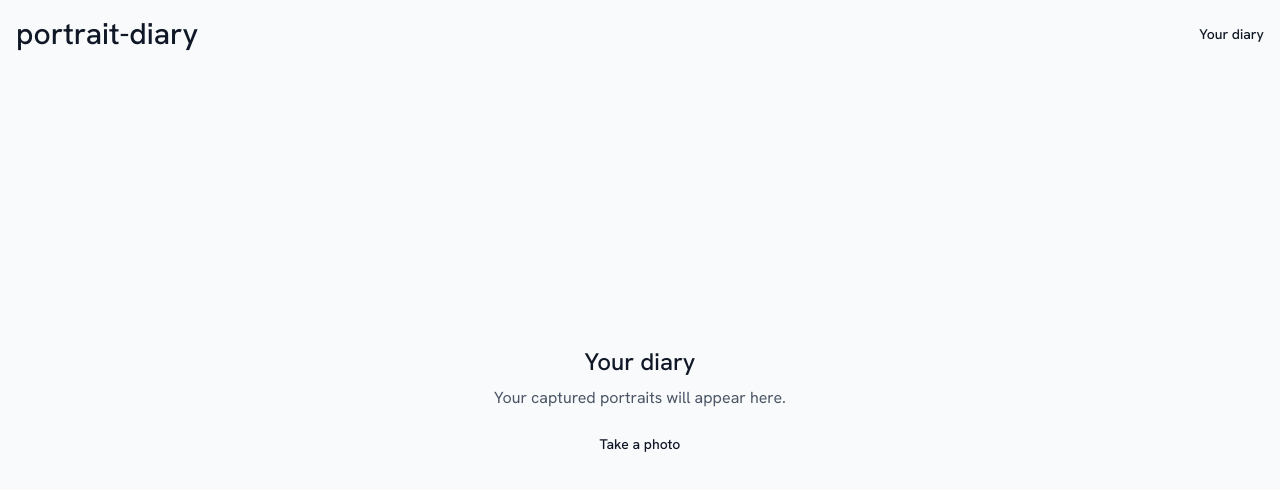
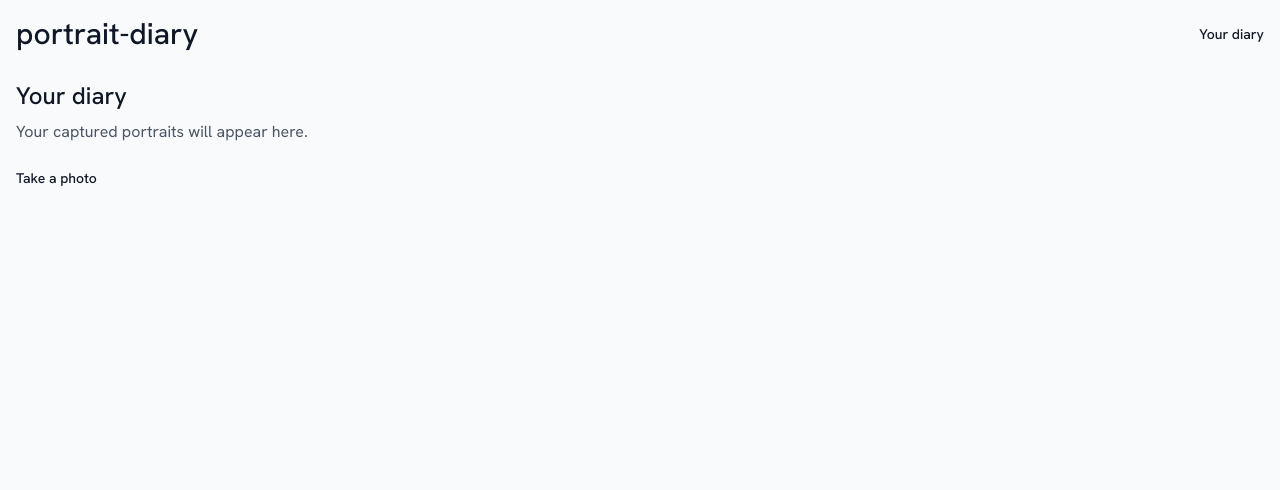
Before and after one commit to boyetade/portrait-diary, a React (Vite) app: page /diary in a window 1280 px wide. Shown: the top 490 px of the page. Built offline with nearby package versions, Linux system fonts and the light colour scheme.

Commit message:
storing photos

```diff
--- a/src/Components/Camera.tsx
+++ b/src/Components/Camera.tsx
@@ -1,5 +1,6 @@
 import { useCallback, useEffect, useRef, useState } from "react";
 import { useNavigate } from "react-router-dom";
+import { addDiaryEntry } from "../lib/diaryStorage";
 
 type CameraPhase = "preview" | "countdown" | "captured";
 
@@ -84,14 +85,6 @@ export default function Camera() {
     };
   }, [attachStream, stopStream]);
 
-  useEffect(() => {
-    return () => {
-      if (photoUrl) {
-        URL.revokeObjectURL(photoUrl);
-      }
-    };
-  }, [photoUrl]);
-
   const capturePhoto = useCallback(() => {
     const video = videoRef.current;
     if (!video) return;
@@ -105,20 +98,11 @@ export default function Camera() {
 
     context.drawImage(video, 0, 0, canvas.width, canvas.height);
 
-    canvas.toBlob(
-      (blob) => {
-        if (!blob) return;
-
-        setPhotoUrl((previous) => {
-          if (previous) URL.revokeObjectURL(previous);
-          return URL.createObjectURL(blob);
-        });
-        setPhase("captured");
-        stopStream();
-      },
-      "image/jpeg",
-      0.92,
-    );
+    const dataUrl = canvas.toDataURL("image/jpeg", 0.92);
+    addDiaryEntry(dataUrl);
+    setPhotoUrl(dataUrl);
+    setPhase("captured");
+    stopStream();
   }, [stopStream]);
 
   const clearCountdownTimer = () => {
--- /dev/null
+++ b/src/lib/diaryStorage.ts
@@ -0,0 +1,35 @@
+export type DiaryEntry = {
+  id: string;
+  createdAt: string;
+  imageDataUrl: string;
+};
+
+const STORAGE_KEY = "portrait-diary-entries";
+
+export function getDiaryEntries(): DiaryEntry[] {
+  try {
+    const raw = localStorage.getItem(STORAGE_KEY);
+    if (!raw) return [];
+
+    const entries = JSON.parse(raw) as DiaryEntry[];
+    return entries.sort(
+      (a, b) =>
+        new Date(b.createdAt).getTime() - new Date(a.createdAt).getTime(),
+    );
+  } catch {
+    return [];
+  }
+}
+
+export function addDiaryEntry(imageDataUrl: string): DiaryEntry {
+  const entry: DiaryEntry = {
+    id: crypto.randomUUID(),
+    createdAt: new Date().toISOString(),
+    imageDataUrl,
+  };
+
+  const entries = [...getDiaryEntries(), entry];
+  localStorage.setItem(STORAGE_KEY, JSON.stringify(entries));
+
+  return entry;
+}
--- a/src/pages/Diary.tsx
+++ b/src/pages/Diary.tsx
@@ -1,16 +1,45 @@
 import { Link } from "react-router-dom";
+import { getDiaryEntries } from "../lib/diaryStorage";
 
 export default function Diary() {
+  const entries = getDiaryEntries();
+
   return (
-    <main className="flex min-h-screen flex-col items-center justify-center bg-gray-50 px-4 py-10">
+    <main className="flex min-h-screen flex-col bg-gray-50 px-4 pb-10 pt-20">
       <h2 className="text-2xl font-medium text-gray-900">Your diary</h2>
-      <p className="mt-2 text-gray-600">Your captured portraits will appear here.</p>
+
+      {entries.length === 0 ? (
+        <>
+          <p className="mt-2 text-gray-600">
+            Your captured portraits will appear here.
+          </p>
           <Link
             to="/"
             className="mt-6 text-sm font-medium text-gray-900 transition hover:text-gray-600"
           >
             Take a photo
           </Link>
+        </>
+      ) : (
+        <div className="mt-6 grid grid-cols-2 gap-4 sm:grid-cols-3">
+          {entries.map((entry) => (
+            <figure key={entry.id}>
+              <img
+                src={entry.imageDataUrl}
+                alt="Diary portrait"
+                className="aspect-3/4 w-full bg-gray-200 object-cover"
+              />
+              <figcaption className="mt-2 text-xs text-gray-500">
+                {new Date(entry.createdAt).toLocaleDateString(undefined, {
+                  month: "short",
+                  day: "numeric",
+                  year: "numeric",
+                })}
+              </figcaption>
+            </figure>
+          ))}
+        </div>
+      )}
     </main>
   );
 }
```
Lines whose indentation alone changed are shown as unchanged.
